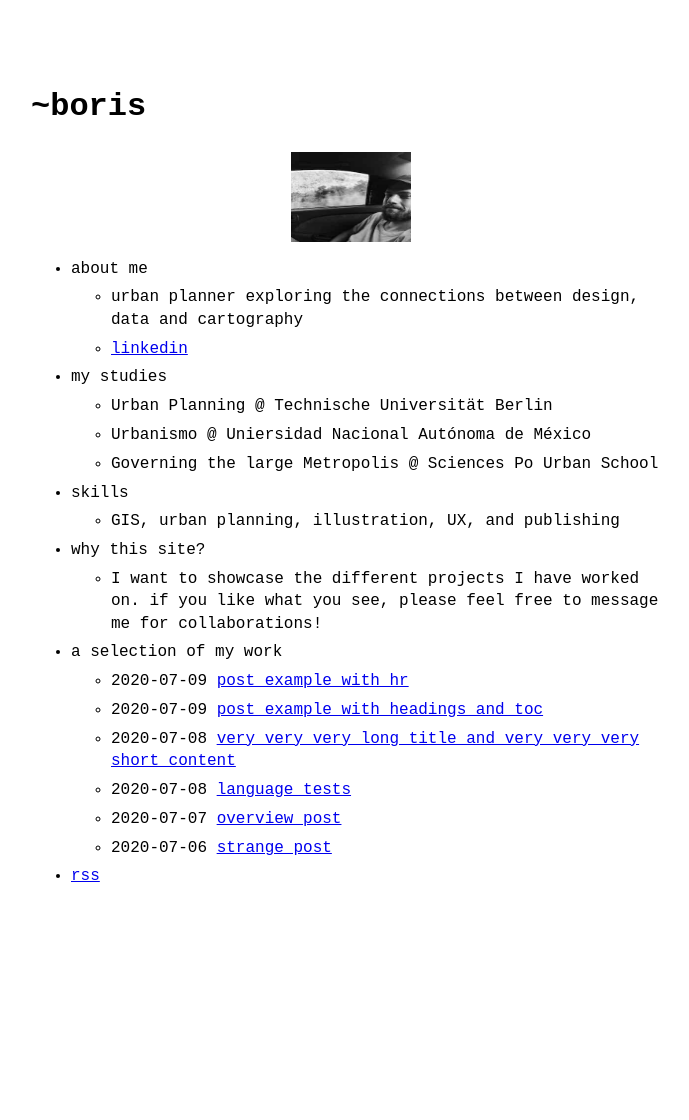
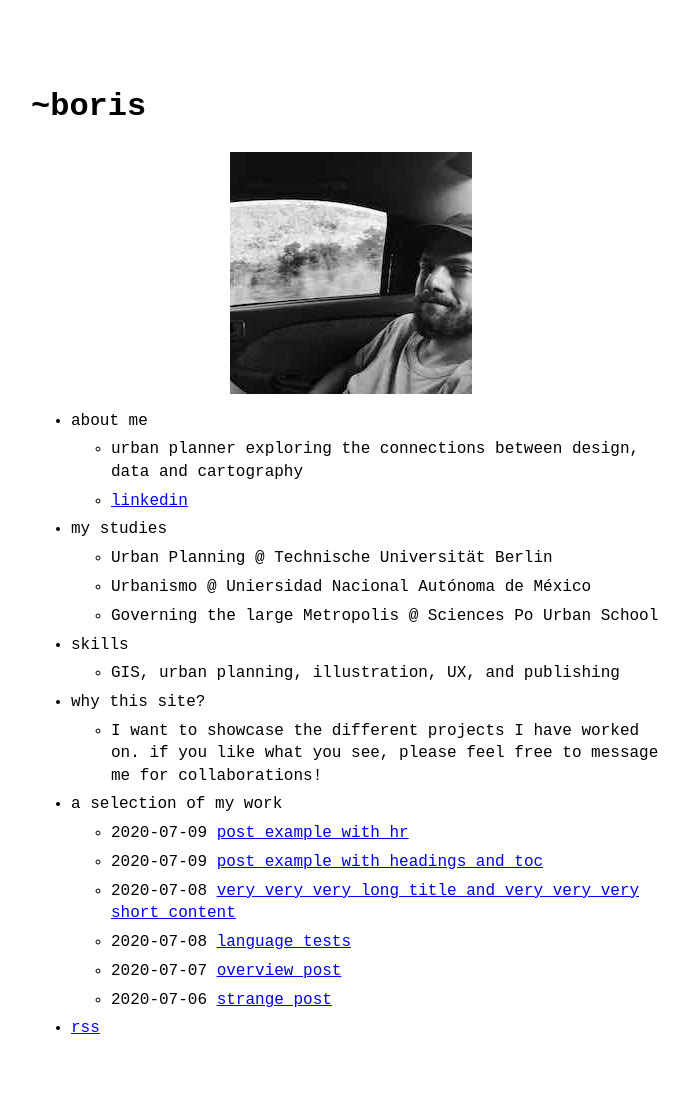
Before and after one commit to bkgn/bkgn.github.io, a Jekyll site: the page built from index.md, in a window 1280 px wide. Shown: the whole page, without its empty margins (289-978 px from the left). Built offline with Jekyll 4.4.1, drawn with Linux system fonts in a browser that asks for light colours; before the commit the page ends 968 px from its top, so only the background shows below that.

Commit message:
Update home.html

```diff
--- a/_layouts/home.html
+++ b/_layouts/home.html
@@ -3,7 +3,7 @@ layout: default
 ---
 <header>
   <h1>{{ site.title }}</h1>
-    <img src="https://github.com/bkgn/bkgn.github.io/blob/12819a8c188052942f40ac261eaee0afc10c878c/IMG_4677.jpg" width = "120" height = "90"/>
+    <img src="https://github.com/bkgn/bkgn.github.io/blob/12819a8c188052942f40ac261eaee0afc10c878c/IMG_4677.jpg"/>
   {%-if site.theme_config.show_description-%}
     <p>{{ site.description }}</p>
   {%-endif-%}
```
